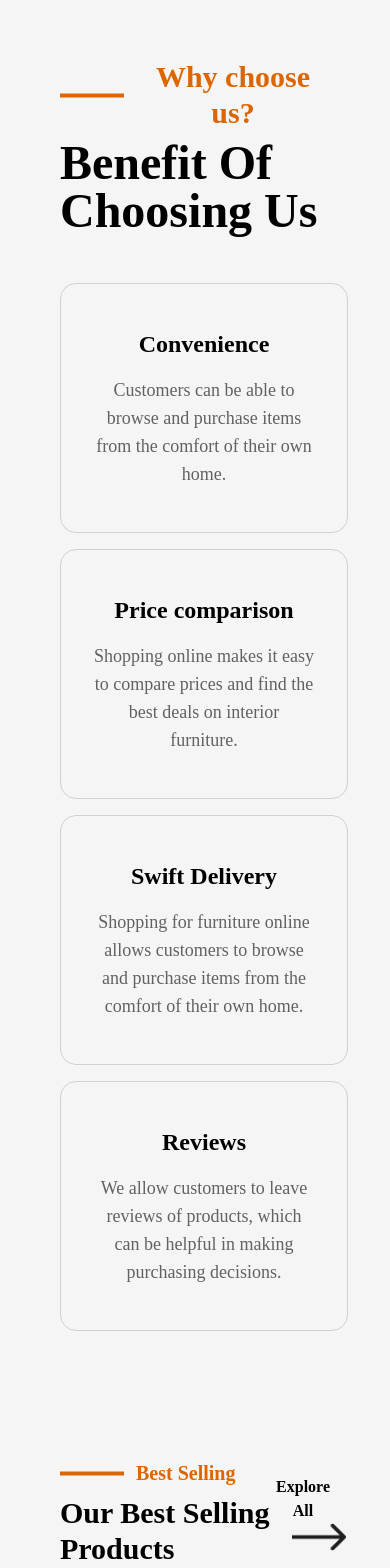
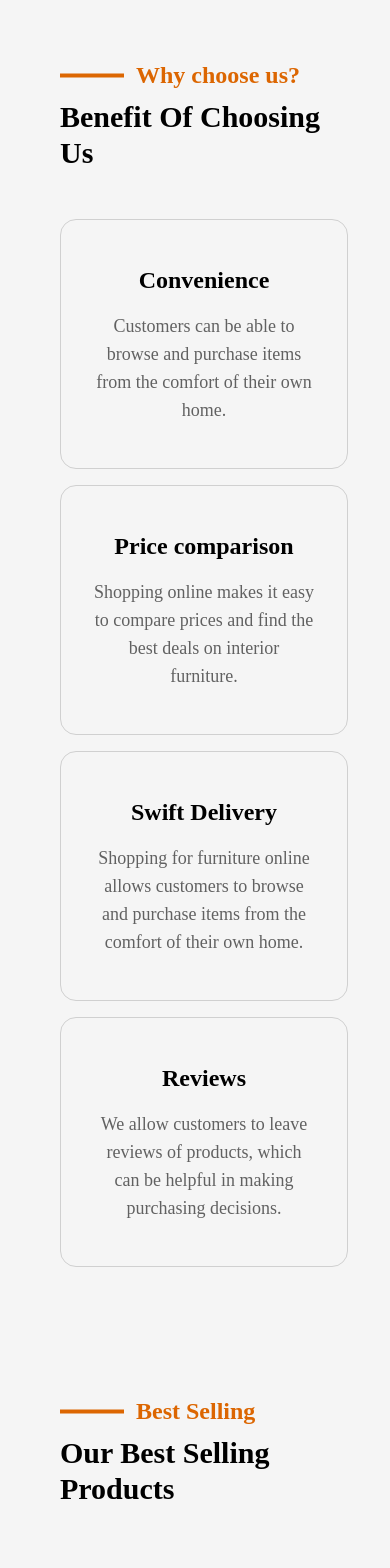
Before and after one commit to pipicoker/interior-ecommerce-store, a React (Create React App) app: page / in a window 390 px wide. Shown: the part 960-2528 px from the top of the page. Built offline with nearby package versions, Linux system fonts and the light colour scheme.

Commit message:
made some styling changes

```diff
--- a/src/Components/Benefits.tsx
+++ b/src/Components/Benefits.tsx
@@ -9,12 +9,12 @@ import Line from '../Images/Line.png'
 const Benefits = () => {
   return (
     <section className='mt-32 px-[60px] font-semibold'>
-          <div className='flex items-center space-x-3 text-3xl  text-pry'>
+          <div className='flex items-center space-x-3 text-2xl md:text-3xl  text-pry'>
               <img src={Line} alt="" />
               <p>Why choose us?</p>
           </div>
 
-          <h3 className='mt-2 text-5xl text-left text-blac'>Benefit Of Choosing Us</h3>
+          <h3 className='mt-2 text-3xl md:text-5xl text-left text-blac'>Benefit Of Choosing Us</h3>
 
           <div className='mt-12 grid grid-cols-1 md:grid-cols-2 lg:grid-cols-4 gap-4 '>
               {BenefitsData.map((data) =>
--- a/src/Components/BestSelling.tsx
+++ b/src/Components/BestSelling.tsx
@@ -9,7 +9,7 @@ const BestSelling = () => {
       <section className='mt-32 px-[60px] font-semibold text-blac'>
             <div className='  flex justify-between items-center'>
                 <div>
-                <div className='flex items-center space-x-3 text-xl md:text-3xl  text-pry'>
+                <div className='flex items-center space-x-3 text-2xl md:text-3xl  text-pry'>
                 <img src={Line} alt="" />
                 <p>Best Selling</p>
                 </div>
@@ -17,7 +17,7 @@ const BestSelling = () => {
                 <h3 className='mt-2 text-3xl md:text-5xl text-left'>Our Best Selling Products</h3>
             </div>
 
-            <div className='md:flex items-center space-x-4' >
+            <div className='hidden md:flex items-center space-x-4' >
                 <p>Explore All</p>
                 <img src={Arrow} alt="" />
             </div>
--- a/src/Components/ClientsReview.tsx
+++ b/src/Components/ClientsReview.tsx
@@ -12,22 +12,22 @@ const ClientsReview = () => {
     <div className='mt-32 px-[60px] font-semibold'>
       <div className='  flex justify-between items-center'>
             <div>
-                <div className='flex items-center space-x-3 text-xl md:text-3xl  text-pry'>
+                <div className='flex items-center space-x-3 text-2xl md:text-3xl  text-pry'>
                 <img src={Line} alt="" />
                 <p>Clients Review</p>
                 </div>
 
-                <h3 className='mt-2 text-2xl md:text-5xl text-left'>What Our Clients Say</h3>
+                <h3 className='mt-2 text-3xl md:text-5xl text-left'>What Our Clients Say</h3>
             </div>
 
-            <div className='flex items-center space-x-4' >
-                <img src={Arrow2} alt="left arrow"  className='hidden md:block'/>
-                <img src={Arrow} alt="right arrow" />
+            <div className='hidden md:flex items-center space-x-4' >
+                <img src={Arrow2} alt="left arrow"  />
+                <img src={Arrow} alt="right arrow"  />
             </div>
 
           </div>
 
-          <div className='mt-16 lg:ml-[256px] ml-12 grid lg:grid-cols-3 '>
+          <div className='mt-16 lg:ml-[256px] md:ml-12 grid lg:grid-cols-3 '>
               <div className='w-[202px] h-[510px] bg-pry flex items-center justify-center justify-self-center lg:justify-self-start rounded-[32px]'>
                   <img src={man} className="absolute w-[352px] h-[400px] md:w-[427px] md:h-[440px] shrink-0" alt="" />
 
@@ -39,7 +39,7 @@ const ClientsReview = () => {
                   <div>
                       <img src={up} className="flex align-left" alt="" />
                       <p className='mt-8 mb-6 text-left text-xl text-blac2 opacity-60 font-normal'>Shopping for furniture online allows customers to browse and purchase items from the comfort of their own home. Shopping for furniture online allows customers to browse and purchase items from the comfort of their own home. Shopping for furniture online allows customers to browse and purchase items from the comfort of their own home.</p>
-                      <div className='flex  justify-end'>
+                      <div className=' flex  justify-end'>
                         <img src={down} alt="" className='' />
                       </div>
                   </div>
--- a/src/Components/Trending.tsx
+++ b/src/Components/Trending.tsx
@@ -10,7 +10,7 @@ const Trending = () => {
     <div className='mt-32 pb-32 px-[60px] font-semibold'>
       <div className='  flex justify-between items-center'>
                 <div>
-                <div className='flex items-center space-x-3 text-xl md:text-3xl  text-pry'>
+                <div className='flex items-center space-x-3 text-2xl md:text-3xl  text-pry'>
                 <img src={Line} alt="" />
                 <p>Trending</p>
                 </div>
@@ -18,7 +18,7 @@ const Trending = () => {
                 <h3 className='mt-2 text-3xl md:text-5xl text-left'>Our Trending Products</h3>
             </div>
 
-            <div className='md:flex items-center space-x-4 text-blac' >
+            <div className='hidden md:flex items-center space-x-4 text-blac' >
                 <p className=''>Explore All</p>
                 <img src={Arrow} alt="" />
             </div>
```
